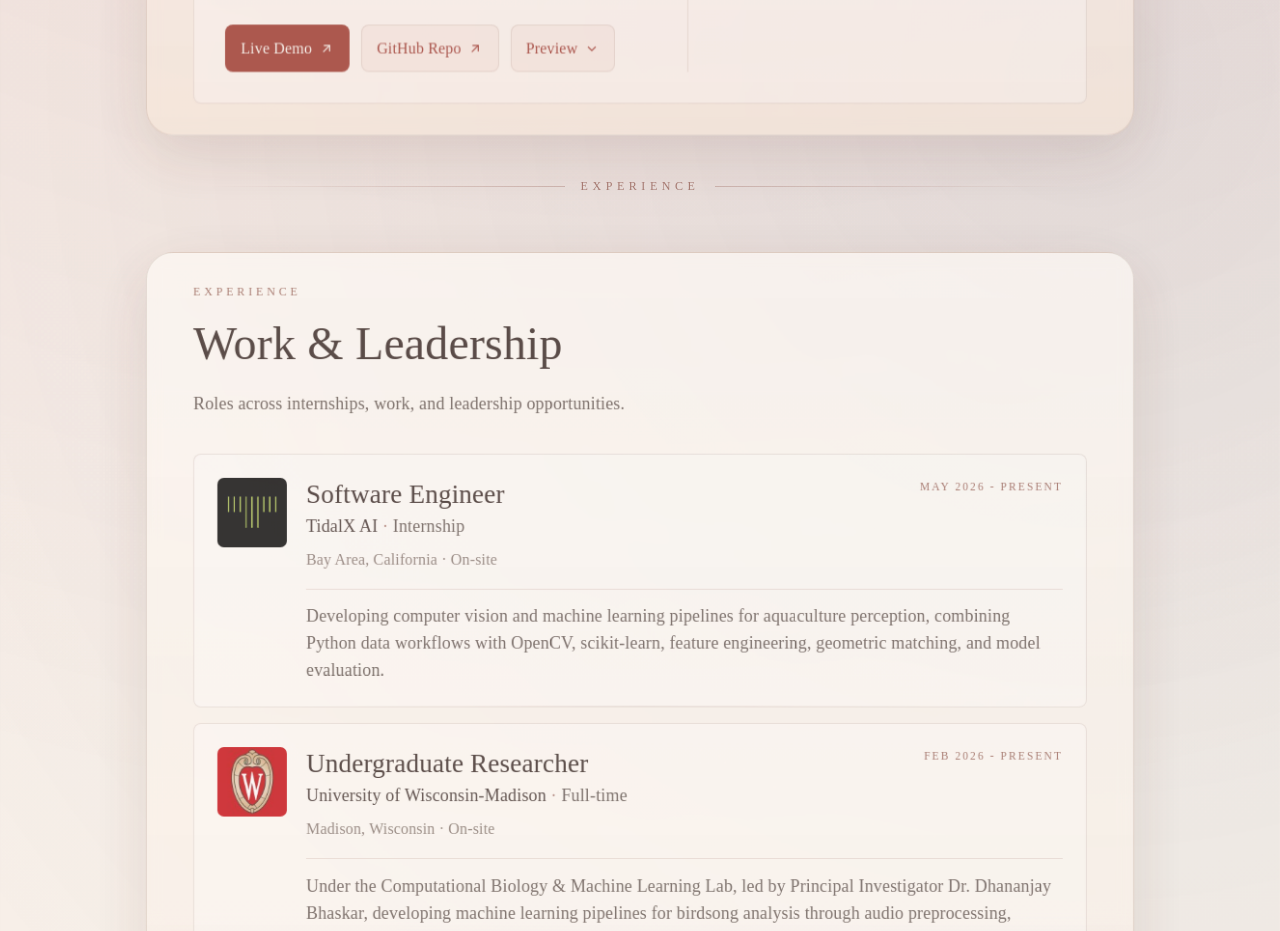
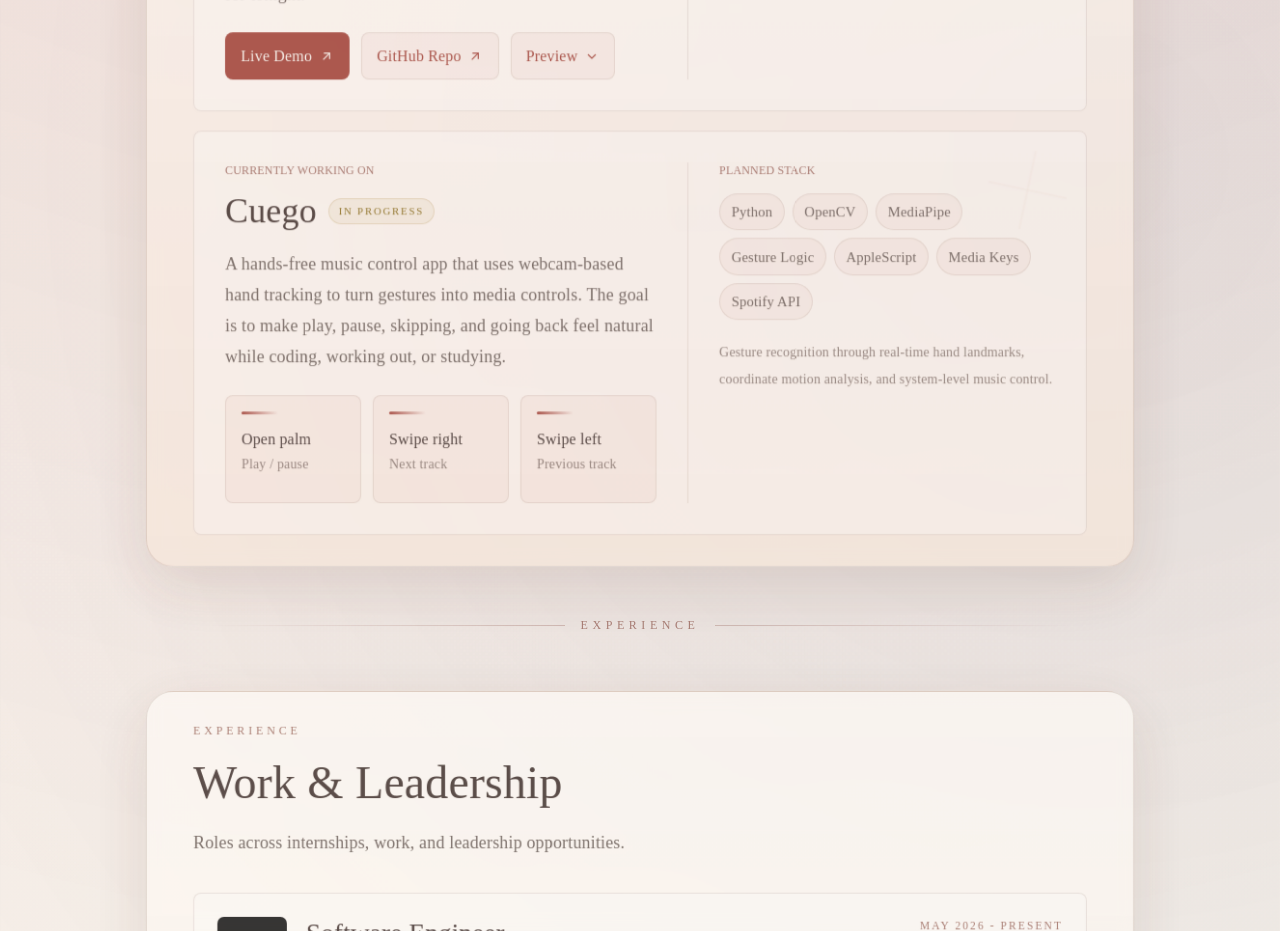
Before and after one commit to shlokrj/shlok.fyi, a Next.js app: page / in a window 1280 px wide. Shown: the part 1480-2411 px from the top of the page. Built offline with nearby package versions, Linux system fonts and the light colour scheme.

Commit message:
added new project that i'm working on

```diff
--- a/app/globals.css
+++ b/app/globals.css
@@ -528,6 +528,65 @@ html[data-theme="light"] .theme-toggle__moon {
     box-shadow 250ms ease;
 }
 
+.project-wip {
+  position: relative;
+}
+
+.project-wip::before {
+  position: absolute;
+  top: 1.2rem;
+  right: 1.2rem;
+  width: 5.2rem;
+  height: 5.2rem;
+  content: "";
+  background:
+    linear-gradient(90deg, transparent 48%, var(--project-border-hover) 50%, transparent 52%),
+    linear-gradient(0deg, transparent 48%, var(--project-border-hover) 50%, transparent 52%);
+  border-radius: 999px;
+  opacity: 0.13;
+  transform: rotate(12deg);
+  transition:
+    opacity 260ms ease,
+    transform 360ms cubic-bezier(0.2, 0.8, 0.2, 1);
+}
+
+.project-status {
+  border: 1px solid var(--status-upcoming-border);
+  border-radius: 999px;
+  background: var(--status-upcoming-background);
+  color: var(--accent);
+  padding: 0.42rem 0.62rem;
+  font-size: 0.68rem;
+  line-height: 1;
+  text-transform: uppercase;
+  letter-spacing: 0.16em;
+}
+
+.gesture-card {
+  position: relative;
+  overflow: hidden;
+  min-height: 7rem;
+  border: 1px solid var(--project-chip-border);
+  border-radius: 0.5rem;
+  background: var(--project-chip-background);
+  padding: 1rem;
+  transition:
+    transform 230ms ease,
+    border-color 230ms ease,
+    box-shadow 230ms ease;
+}
+
+.gesture-card__mark {
+  display: block;
+  width: 2.35rem;
+  height: 0.18rem;
+  margin-bottom: 1rem;
+  border-radius: 999px;
+  background: linear-gradient(90deg, var(--link), transparent);
+  transform-origin: left center;
+  transition: transform 300ms cubic-bezier(0.2, 0.8, 0.2, 1);
+}
+
 .project-banner {
   border-top: 1px solid var(--project-border);
 }
@@ -1494,6 +1553,21 @@ html[data-theme="light"] .theme-toggle__moon {
     box-shadow: var(--project-hover-shadow);
   }
 
+  .project-wip:hover::before {
+    opacity: 0.28;
+    transform: rotate(32deg) scale(1.05);
+  }
+
+  .gesture-card:hover {
+    border-color: var(--project-border-hover);
+    box-shadow: var(--project-hover-shadow);
+    transform: translateY(-3px);
+  }
+
+  .gesture-card:hover .gesture-card__mark {
+    transform: scaleX(1.45);
+  }
+
   .project-banner:hover .project-banner__image {
     filter: brightness(1.04);
     transform: scale(1.027);
@@ -1727,6 +1801,9 @@ html[data-theme="light"] .theme-toggle__moon {
   .course-item,
   .project-feature-entry,
   .project-feature,
+  .project-wip::before,
+  .gesture-card,
+  .gesture-card__mark,
   .project-banner__image,
   .project-banner__label,
   .project-action,
--- a/app/page.tsx
+++ b/app/page.tsx
@@ -764,6 +764,68 @@ export default function Home() {
               </div>
             </article>
           </div>
+
+          <div className="project-feature-entry mt-5">
+            <article className="project-feature project-wip">
+              <div className="grid gap-8 p-6 sm:p-8 lg:grid-cols-[1.08fr_0.92fr]">
+                <div>
+                  <p className="eyebrow text-xs uppercase">Currently Working On</p>
+                  <div className="mt-3 flex flex-wrap items-center gap-3">
+                    <h3 className="theme-heading text-4xl leading-tight">
+                      Cuego
+                    </h3>
+                    <span className="project-status">In progress</span>
+                  </div>
+                  <p className="theme-muted mt-4 text-base leading-8 sm:text-lg">
+                    A hands-free music control app that uses webcam-based hand
+                    tracking to turn gestures into media controls. The goal is
+                    to make play, pause, skipping, and going back feel natural
+                    while coding, working out, or studying.
+                  </p>
+                  <div className="mt-6 grid gap-3 sm:grid-cols-3">
+                    {[
+                      { label: "Open palm", action: "Play / pause" },
+                      { label: "Swipe right", action: "Next track" },
+                      { label: "Swipe left", action: "Previous track" },
+                    ].map((gesture) => (
+                      <div key={gesture.label} className="gesture-card">
+                        <span className="gesture-card__mark" aria-hidden="true" />
+                        <p className="theme-heading text-base leading-tight">
+                          {gesture.label}
+                        </p>
+                        <p className="theme-soft mt-1 text-sm leading-6">
+                          {gesture.action}
+                        </p>
+                      </div>
+                    ))}
+                  </div>
+                </div>
+
+                <div className="project-stack">
+                  <p className="eyebrow text-xs uppercase">Planned Stack</p>
+                  <ul className="mt-4 flex flex-wrap gap-2" aria-label="Cuego planned technologies">
+                    {[
+                      "Python",
+                      "OpenCV",
+                      "MediaPipe",
+                      "Gesture Logic",
+                      "AppleScript",
+                      "Media Keys",
+                      "Spotify API",
+                    ].map((tool) => (
+                      <li key={tool} className="project-chip">
+                        {tool}
+                      </li>
+                    ))}
+                  </ul>
+                  <p className="theme-soft mt-5 text-sm leading-7">
+                    Gesture recognition through real-time hand landmarks,
+                    coordinate motion analysis, and system-level music control.
+                  </p>
+                </div>
+              </div>
+            </article>
+          </div>
         </section>
 
         <SectionDivider label="Experience" />
```
